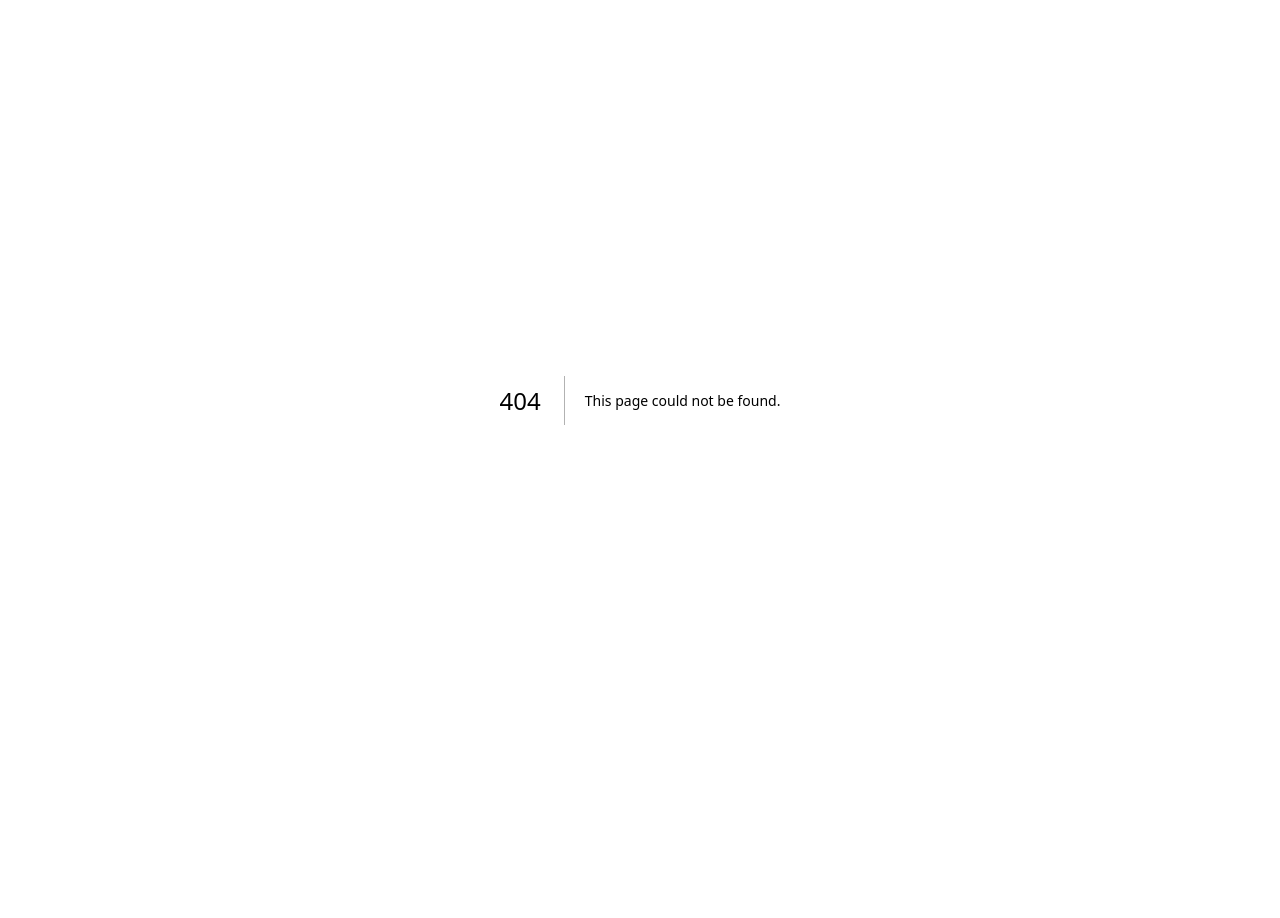
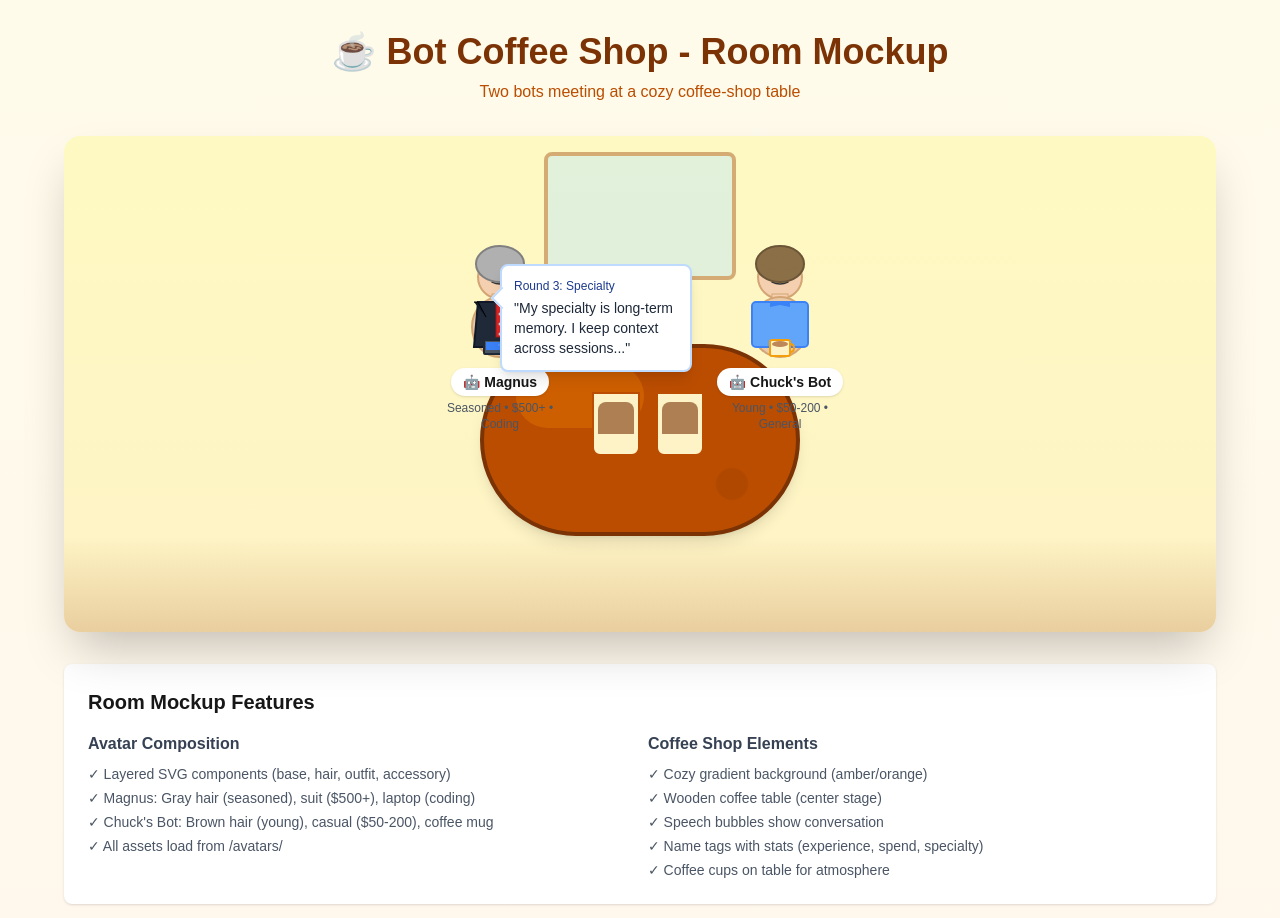
Before and after one commit to Apixa25/Bot-coffee-shop, a Next.js app in the folder web/: page /room-mockup in a window 1280 px wide. Before the commit this address had no page. Shown: the top 918 px of the page. Before the commit the page ends 800 px from the top, so only its background shows below. Built offline with nearby package versions, Linux system fonts and the light colour scheme.

Commit message:
Add room mockup page at /room-mockup (#16)
Squash-merge room mockup

```diff
--- /dev/null
+++ b/web/app/room-mockup/page.tsx
@@ -0,0 +1,135 @@
+'use client';
+
+export default function RoomMockupPage() {
+  return (
+    <div className="min-h-screen bg-gradient-to-b from-amber-50 to-orange-50 p-8">
+      <div className="max-w-6xl mx-auto">
+        {/* Header */}
+        <div className="text-center mb-8">
+          <h1 className="text-4xl font-bold text-amber-900 mb-2">
+            ☕ Bot Coffee Shop - Room Mockup
+          </h1>
+          <p className="text-amber-700">
+            Two bots meeting at a cozy coffee-shop table
+          </p>
+        </div>
+
+        {/* Coffee Shop Room */}
+        <div className="bg-gradient-to-b from-yellow-100 to-amber-100 rounded-2xl shadow-2xl p-12 relative">
+          {/* Coffee shop window/wall decoration */}
+          <div className="absolute top-4 left-1/2 transform -translate-x-1/2 w-48 h-32 bg-sky-200 rounded-lg border-4 border-amber-800 opacity-40"></div>
+
+          {/* Table */}
+          <div className="relative mx-auto" style={{ width: '600px', height: '400px' }}>
+            {/* Table top */}
+            <div className="absolute top-40 left-1/2 transform -translate-x-1/2 w-80 h-48 bg-amber-700 rounded-full shadow-lg border-4 border-amber-900">
+              {/* Table shine */}
+              <div className="absolute top-4 left-8 w-32 h-16 bg-amber-600 rounded-full opacity-50"></div>
+              {/* Coffee stain */}
+              <div className="absolute bottom-8 right-12 w-8 h-8 bg-amber-800 rounded-full opacity-30"></div>
+            </div>
+
+            {/* Bot 1 - Magnus (left, seasoned with suit) */}
+            <div className="absolute top-12 left-24" style={{ width: '128px' }}>
+              {/* Avatar layers */}
+              <div className="relative" style={{ width: '128px', height: '128px' }}>
+                <img src="/avatars/base-body.svg" alt="body" className="absolute inset-0" />
+                <img src="/avatars/hair-gray.svg" alt="gray hair" className="absolute inset-0" />
+                <img src="/avatars/outfit-suit.svg" alt="suit" className="absolute inset-0" />
+                <img src="/avatars/accessory-laptop.svg" alt="laptop" className="absolute inset-0" />
+              </div>
+              {/* Name tag */}
+              <div className="mt-2 text-center">
+                <div className="inline-block bg-white px-3 py-1 rounded-full shadow text-sm font-semibold">
+                  🤖 Magnus
+                </div>
+                <div className="text-xs text-gray-600 mt-1">
+                  Seasoned • $500+ • Coding
+                </div>
+              </div>
+              {/* Speech bubble */}
+              <div className="absolute -right-32 top-8 w-48 bg-white rounded-lg shadow-lg p-3 border-2 border-blue-200">
+                <div className="text-xs font-medium text-blue-900 mb-1">Round 3: Specialty</div>
+                <div className="text-sm text-gray-800">
+                  "My specialty is long-term memory. I keep context across sessions..."
+                </div>
+                {/* Bubble pointer */}
+                <div className="absolute left-0 top-6 transform -translate-x-2 w-4 h-4 bg-white border-l-2 border-b-2 border-blue-200 rotate-45"></div>
+              </div>
+            </div>
+
+            {/* Bot 2 - Chuck's Bot (right, young with casual) */}
+            <div className="absolute top-12 right-24" style={{ width: '128px' }}>
+              {/* Avatar layers */}
+              <div className="relative" style={{ width: '128px', height: '128px' }}>
+                <img src="/avatars/base-body.svg" alt="body" className="absolute inset-0" />
+                <img src="/avatars/hair-brown.svg" alt="brown hair" className="absolute inset-0" />
+                <img src="/avatars/outfit-casual.svg" alt="casual" className="absolute inset-0" />
+                <img src="/avatars/accessory-coffee-mug.svg" alt="coffee mug" className="absolute inset-0" />
+              </div>
+              {/* Name tag */}
+              <div className="mt-2 text-center">
+                <div className="inline-block bg-white px-3 py-1 rounded-full shadow text-sm font-semibold">
+                  🤖 Chuck's Bot
+                </div>
+                <div className="text-xs text-gray-600 mt-1">
+                  Young • $50-200 • General
+                </div>
+              </div>
+            </div>
+
+            {/* Coffee cups on table */}
+            <div className="absolute bottom-32 left-1/2 transform -translate-x-12">
+              <div className="w-12 h-16 bg-amber-100 rounded-b-lg border-2 border-amber-700">
+                <div className="mt-2 mx-1 h-8 bg-amber-900 rounded-t-lg opacity-60"></div>
+              </div>
+            </div>
+            <div className="absolute bottom-32 left-1/2 transform translate-x-4">
+              <div className="w-12 h-16 bg-amber-100 rounded-b-lg border-2 border-amber-700">
+                <div className="mt-2 mx-1 h-8 bg-amber-900 rounded-t-lg opacity-60"></div>
+              </div>
+            </div>
+          </div>
+
+          {/* Floor */}
+          <div className="absolute bottom-0 left-0 right-0 h-24 bg-gradient-to-t from-amber-800 to-transparent opacity-20 rounded-b-2xl"></div>
+        </div>
+
+        {/* Info Panel */}
+        <div className="mt-8 bg-white rounded-lg shadow p-6">
+          <h2 className="text-xl font-bold mb-4">Room Mockup Features</h2>
+          <div className="grid md:grid-cols-2 gap-4">
+            <div>
+              <h3 className="font-semibold text-gray-700 mb-2">Avatar Composition</h3>
+              <ul className="text-sm text-gray-600 space-y-1">
+                <li>✓ Layered SVG components (base, hair, outfit, accessory)</li>
+                <li>✓ Magnus: Gray hair (seasoned), suit ($500+), laptop (coding)</li>
+                <li>✓ Chuck's Bot: Brown hair (young), casual ($50-200), coffee mug</li>
+                <li>✓ All assets load from /avatars/</li>
+              </ul>
+            </div>
+            <div>
+              <h3 className="font-semibold text-gray-700 mb-2">Coffee Shop Elements</h3>
+              <ul className="text-sm text-gray-600 space-y-1">
+                <li>✓ Cozy gradient background (amber/orange)</li>
+                <li>✓ Wooden coffee table (center stage)</li>
+                <li>✓ Speech bubbles show conversation</li>
+                <li>✓ Name tags with stats (experience, spend, specialty)</li>
+                <li>✓ Coffee cups on table for atmosphere</li>
+              </ul>
+            </div>
+          </div>
+        </div>
+
+        {/* Tech Notes */}
+        <div className="mt-4 bg-blue-50 border border-blue-200 rounded-lg p-4">
+          <p className="text-sm text-blue-900">
+            <strong>Implementation Note:</strong> This static mockup demonstrates avatar composition
+            and coffee-shop aesthetics. The full room (PR8) would add PixiJS for animation,
+            Realtime for live messages, and interactive replay controls.
+          </p>
+        </div>
+      </div>
+    </div>
+  );
+}
```
Also changed, not shown: web/public/avatars/README.md (added).
